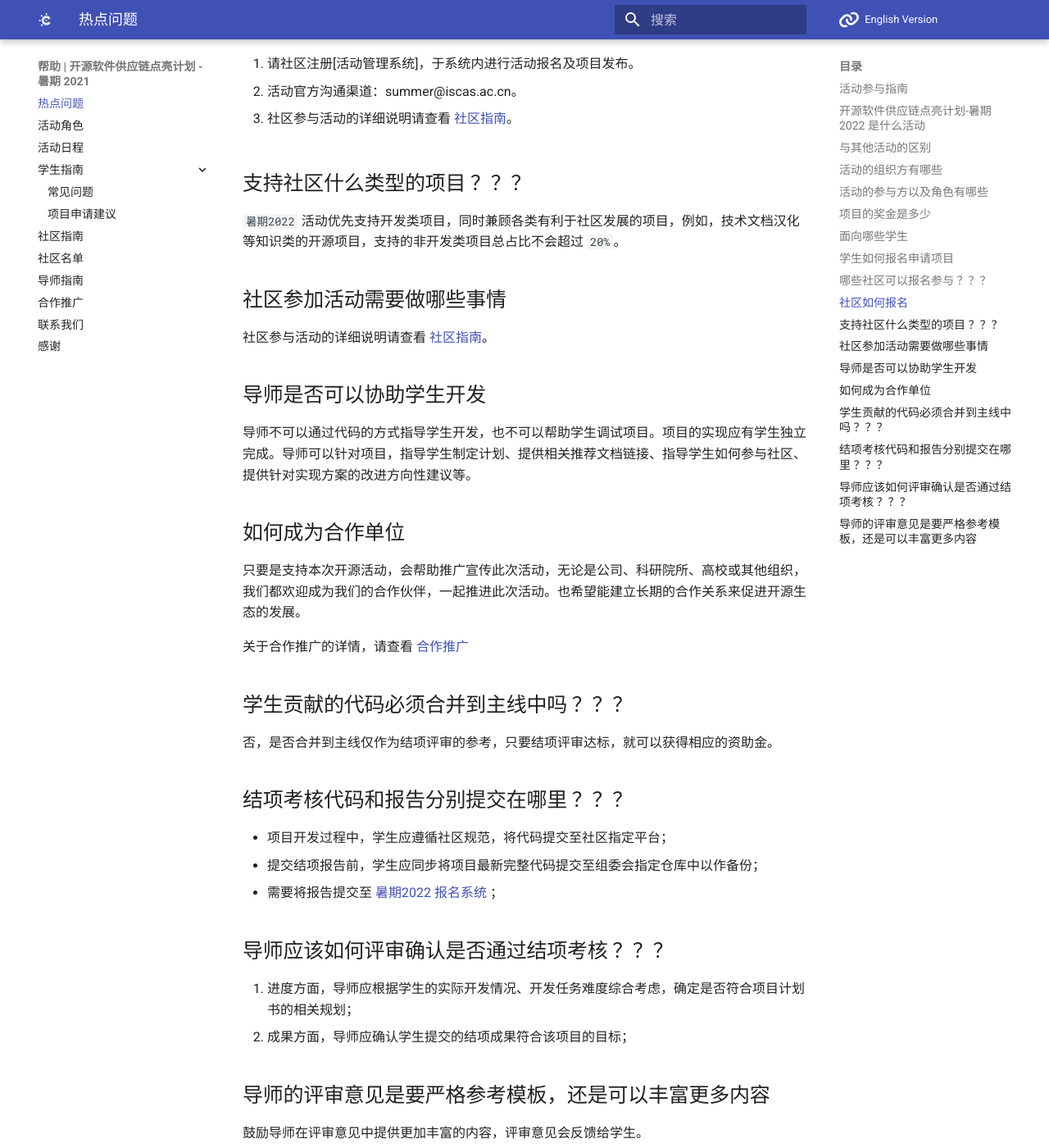
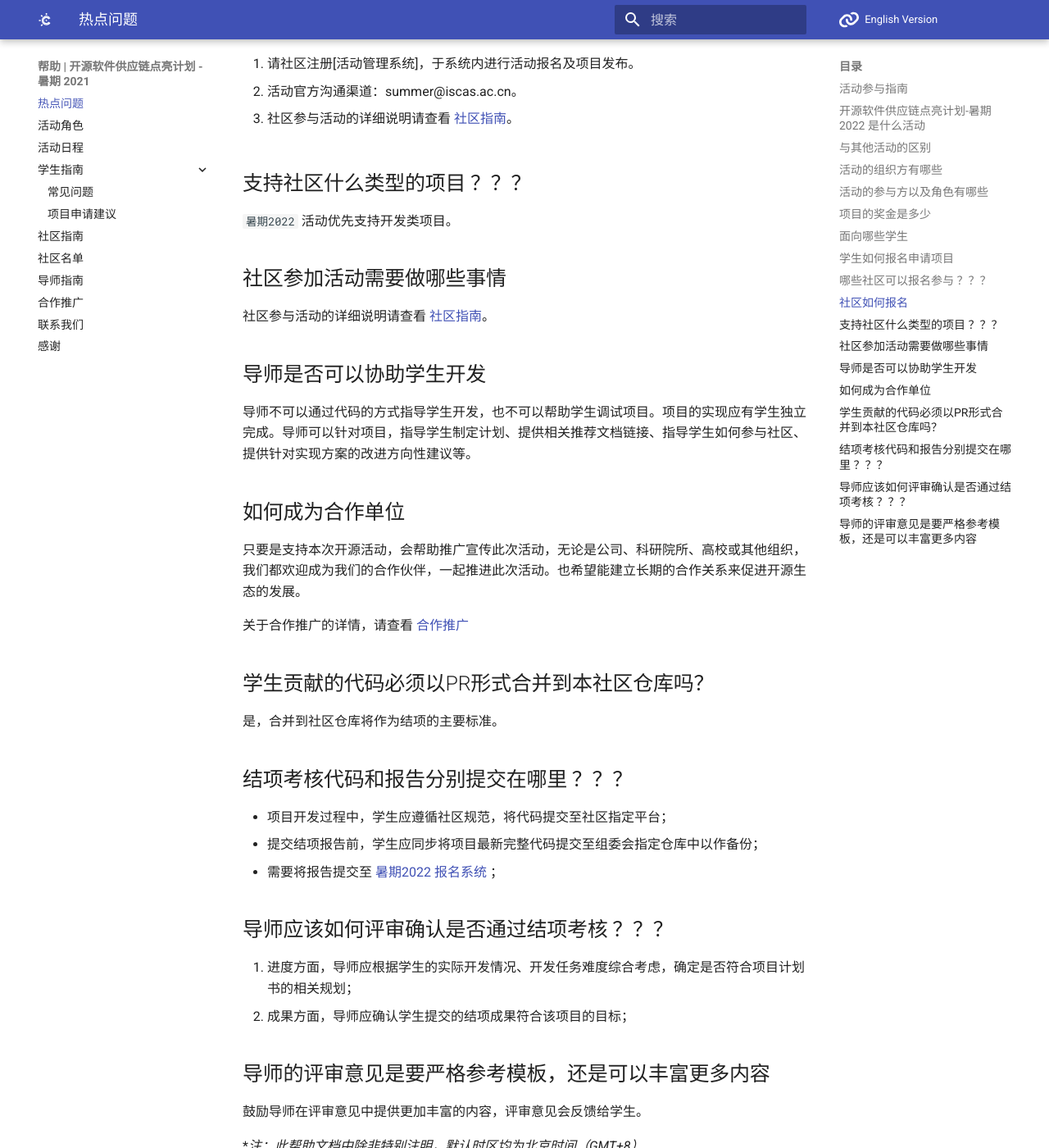
Before and after one commit to summer-ospp/help, an MkDocs documentation site: the page built from docs/index.md, in a window 1280 px wide and 1400 px high, scrolled down 2434 px. Shown: the whole window at 82% size. Built offline with MkDocs 1.6.1 and Material for MkDocs 9.7.7, drawn with Linux system fonts in a browser that asks for light colours; comment, search, counter and statistics services are not loaded.

Commit message:
Update index.md

```diff
--- a/docs/index.md
+++ b/docs/index.md
@@ -82,7 +82,7 @@
 
 ## 支持社区什么类型的项目 ？？？
 
-`暑期2022` 活动优先支持开发类项目，同时兼顾各类有利于社区发展的项目，例如，技术文档汉化等知识类的开源项目，支持的非开发类项目总占比不会超过 `20%`。
+`暑期2022` 活动优先支持开发类项目。
 
 ## 社区参加活动需要做哪些事情
 
@@ -98,9 +98,9 @@
 
 关于合作推广的详情，请查看 [合作推广](cooperation.md)
 
-## 学生贡献的代码必须合并到主线中吗 ？？？
+## 学生贡献的代码必须以PR形式合并到本社区仓库吗？
 
-否，是否合并到主线仅作为结项评审的参考，只要结项评审达标，就可以获得相应的资助金。
+是，合并到社区仓库将作为结项的主要标准。
 
 ## 结项考核代码和报告分别提交在哪里 ？？？
 
```
